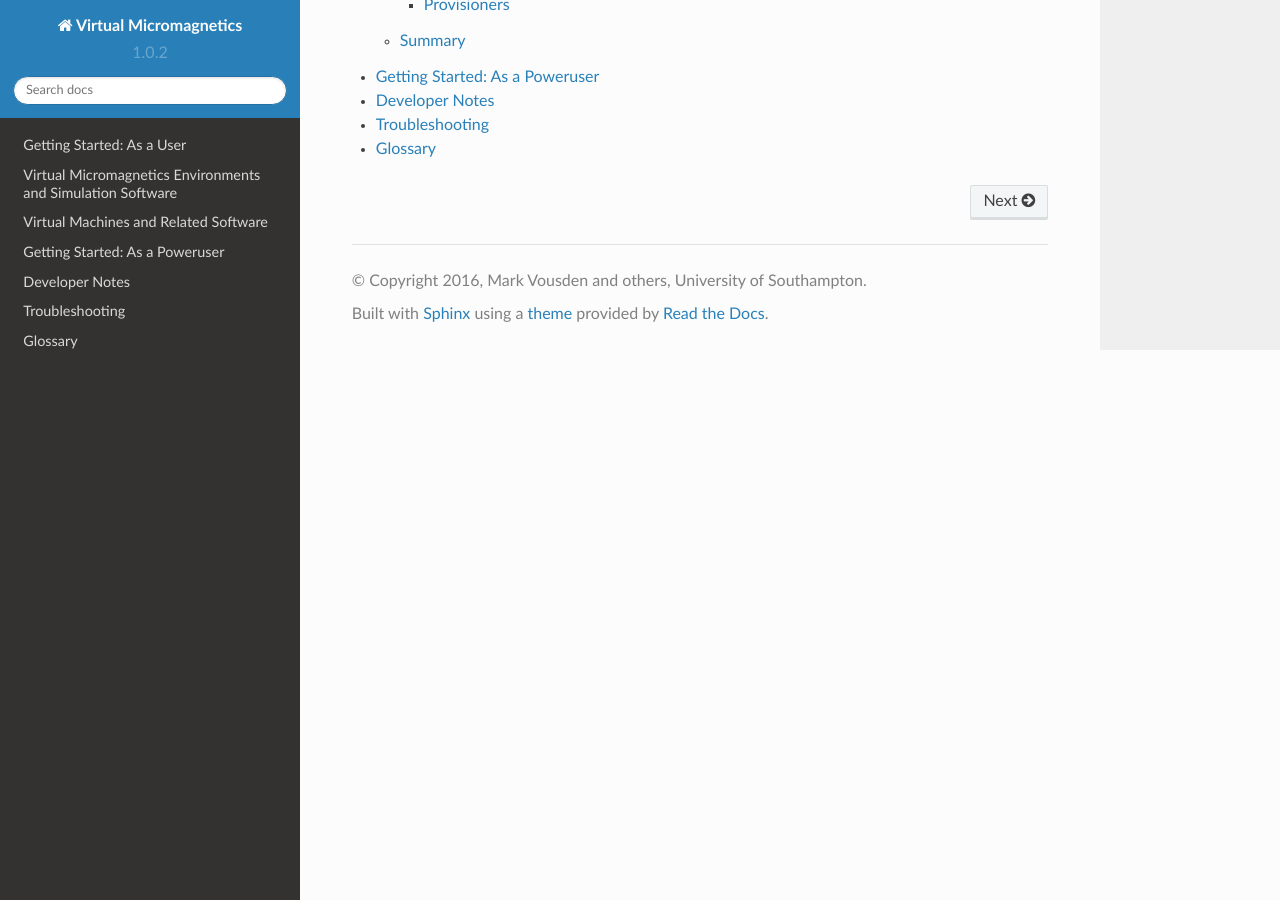
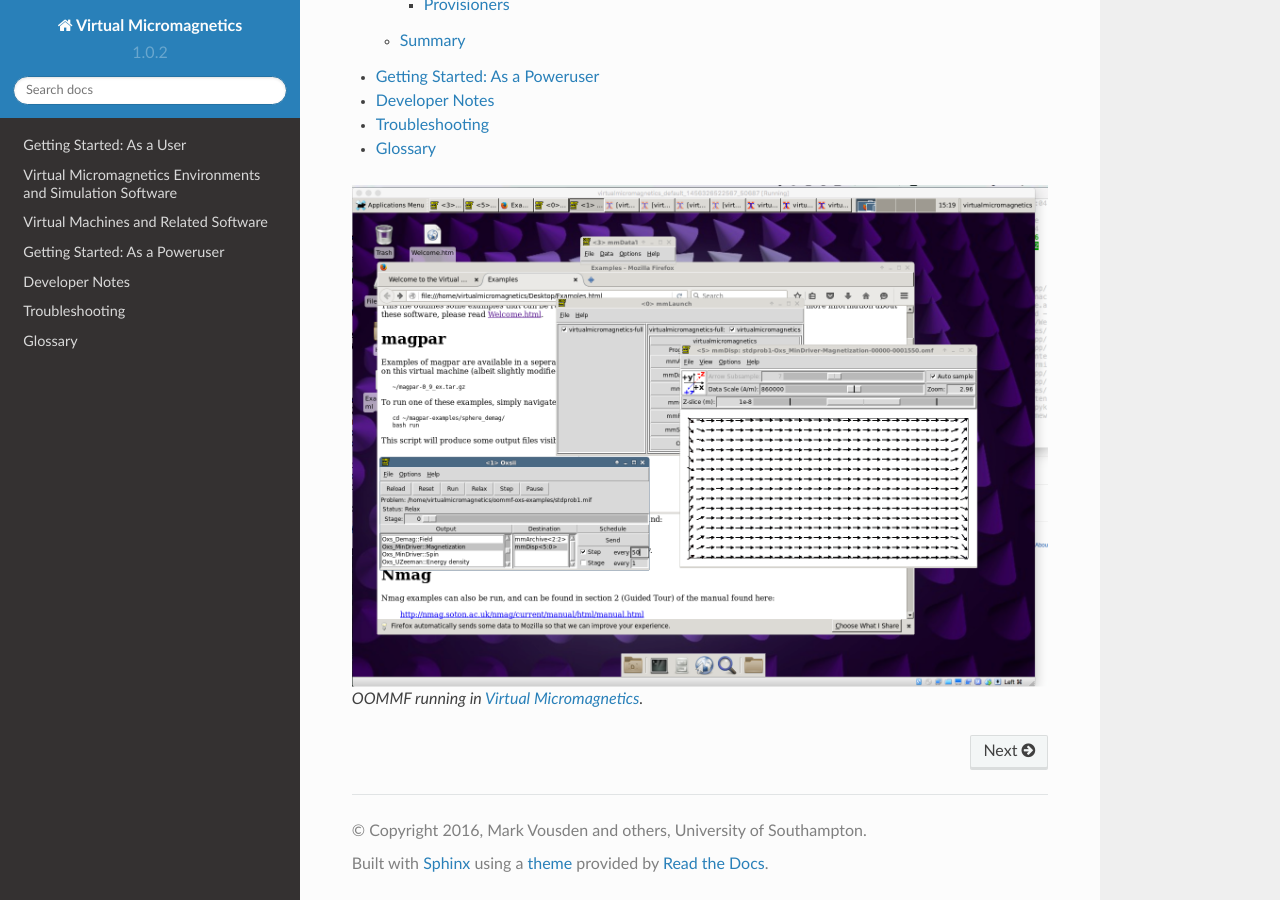
Before and after one commit to computationalmodelling/virtualmicromagnetics, a Sphinx documentation site: the page built from docs/index.rst, in a window 1280 px wide and 900 px high, scrolled down 919 px. Built offline with Sphinx 7.4.7 and the Read the Docs theme 2.0.0, drawn with Linux system fonts in a browser that asks for light colours.

Commit message:
DOC-026: Add some images.

```diff
--- a/docs/getting-started-user.rst
+++ b/docs/getting-started-user.rst
@@ -26,6 +26,8 @@
 welcome file on the desktop to run simulations with the pre-installed
 packages. Never worry about software dependencies again!
 
+.. image:: images/user-window-2.png
+
 Next, see :ref:`environments` for the environments that are available besides
 the Full Virtual Micromagnetics environment, and the software on these
 environments.
--- a/docs/index.rst
+++ b/docs/index.rst
@@ -36,3 +36,7 @@
    developer-notes
    troubleshooting
    glossary
+
+.. figure:: images/oommf-simulation-1.png
+
+   OOMMF running in :term:`Virtual Micromagnetics`.
```
Also changed, not shown: docs/images/oommf-simulation-1.png (added), docs/images/user-window-1.png (added), docs/images/user-window-2.png (added).
